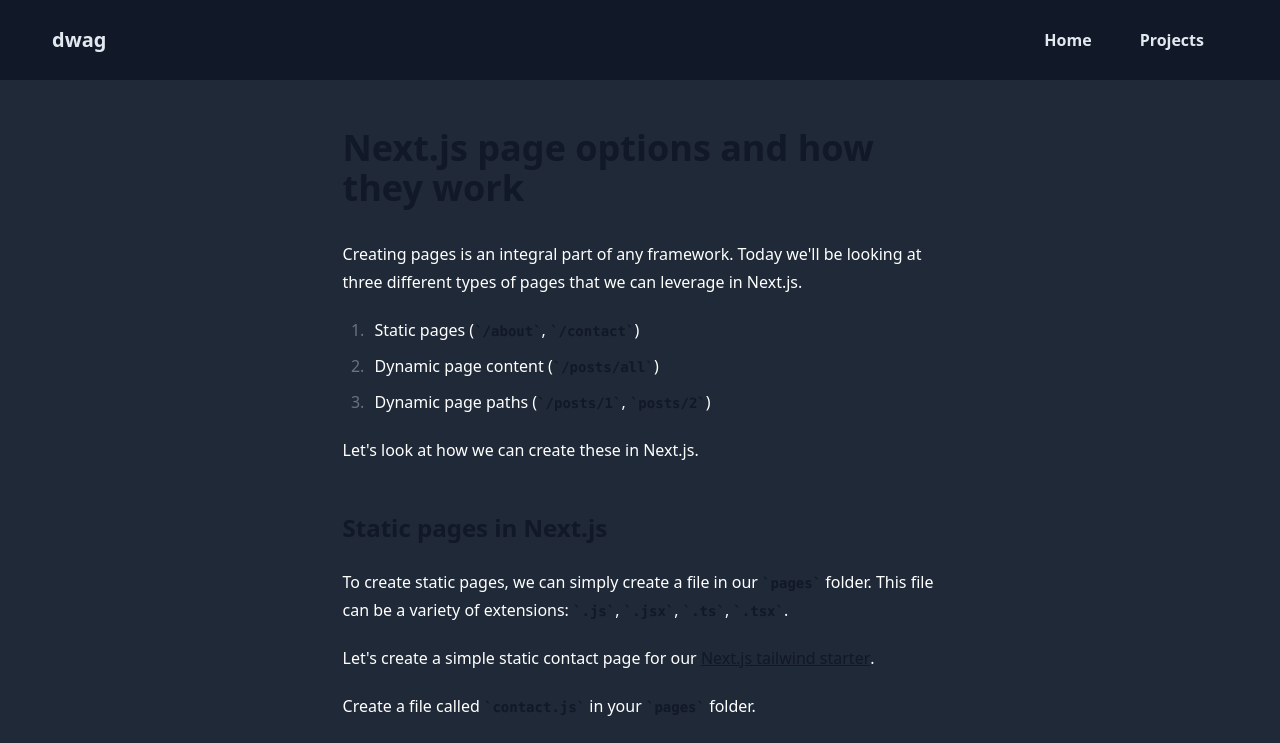
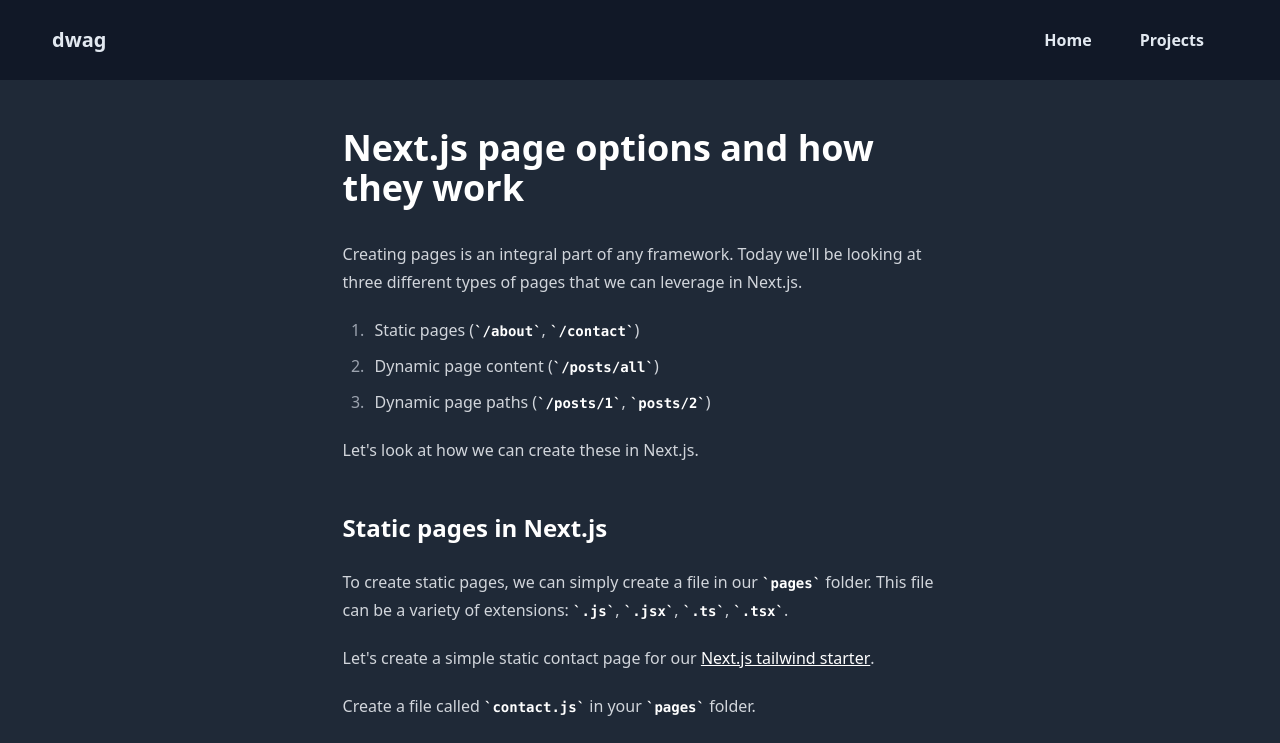
Before and after one commit to DanielWTE/dwag-portfolio, a Next.js app: page /project/test in a window 1280 px wide. Shown: the top 743 px of the page. Built offline with nearby package versions, Linux system fonts and the light colour scheme.

Commit message:
Updated prose @ slug

```diff
--- a/pages/project/[slug].tsx
+++ b/pages/project/[slug].tsx
@@ -38,7 +38,7 @@ export default function PostPage({ frontmatter, content } : any) {
           <meta name="description" content={frontmatter.metaDesc} />
         </Head>
         <Header />
-        <div className='prose mx-auto mt-12 mb-12 text-white'>
+        <div className='prose prose-invert mx-auto mt-12 mb-12'>
           <h1>{frontmatter.title}</h1>
           <div dangerouslySetInnerHTML={{ __html: md().render(content) }} />
         </div>
```
